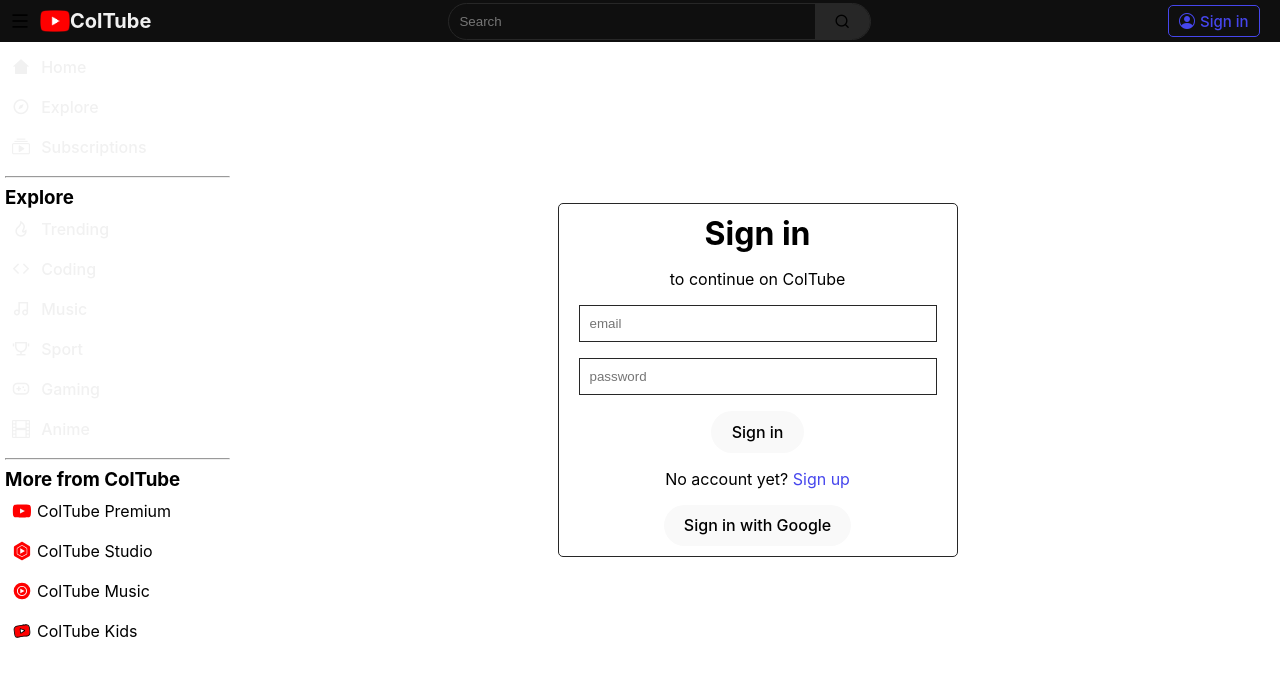
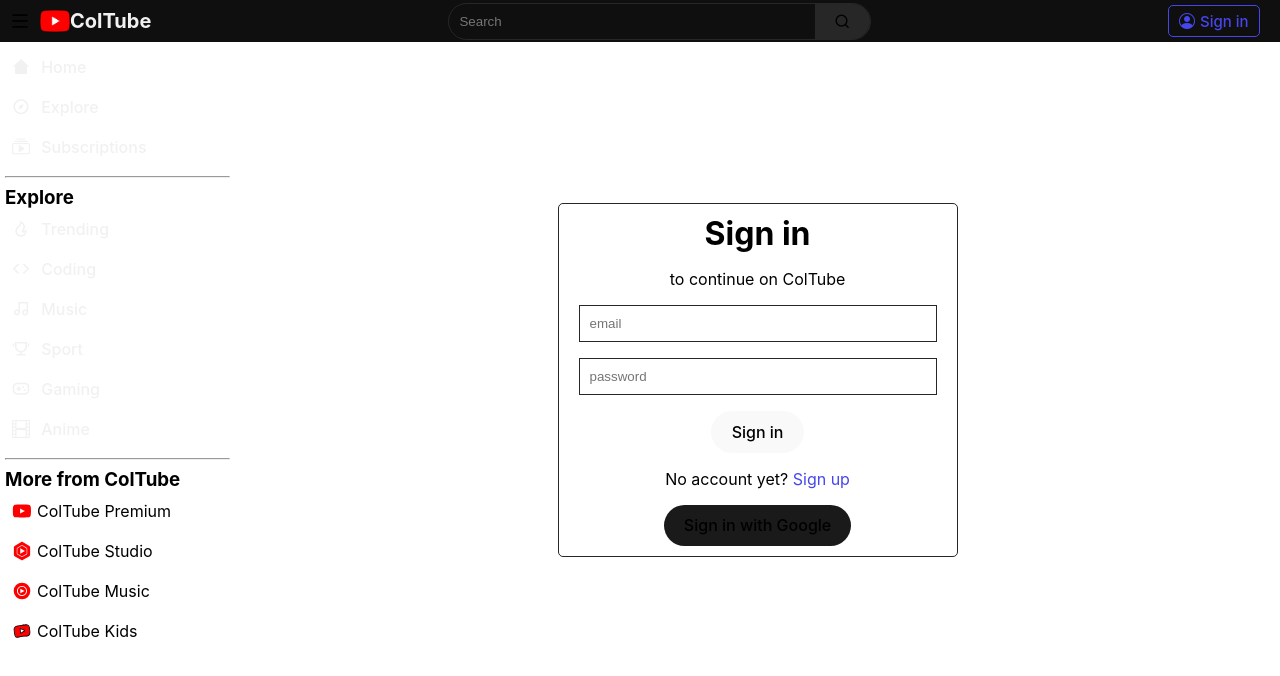
Before and after one commit to ColTheDeveloper/ColTube, a React (Vite) app in the folder frontend/: page /auth in a window 1280 px wide. Shown: the top 676 px of the page. Built offline with nearby package versions, Linux system fonts and the light colour scheme.

Commit message:
edited the auth button

```diff
--- a/frontend/src/index.css
+++ b/frontend/src/index.css
@@ -35,7 +35,7 @@
   margin: 0;
 }
 
-button {
+button,.btn {
   border-radius: 50rem;
   border: 1px solid transparent;
   padding: 0.6em 1.2em;
@@ -46,7 +46,7 @@
   cursor: pointer;
   transition: border-color 0.25s;
 }
-button:hover {
+button:hover,.btn:hover {
   border-color: #646cff;
 }
 button:focus,
--- a/frontend/src/pages/Auth/Auth.tsx
+++ b/frontend/src/pages/Auth/Auth.tsx
@@ -60,7 +60,6 @@
     }
     const signinWithGoogle=async()=>{
         signInWithPopup(auth,provider).then((result)=>{
-            console.log(result)
             axios.post(`${import.meta.env.VITE_API_URL}/auth/google`,{
                 name:result.user.displayName,
                 email:result.user.email,
@@ -123,7 +122,7 @@
 
                         <button type="submit">Sign in</button>
                         <p className="signing-text">No account yet?<span onClick={()=>setIsSigninForm(false)}> Sign up</span></p>
-                        <button  onClick={()=>signinWithGoogle()}>Sign in with Google</button>
+                        <p className="btn"  onClick={()=>signinWithGoogle()}>Sign in with Google</p>
                     </form>
                 :
 
@@ -160,7 +159,7 @@
 
                         <button type="submit">Sign up</button>
                         <p className="signing-text">Already had an account?<span onClick={()=>setIsSigninForm(true)}> Sign in</span></p>
-                        <button  onClick={()=>signinWithGoogle()}>Sign in with Google</button>
+                        <p className="btn"  onClick={()=>signinWithGoogle()}>Sign in with Google</p>
                     </form>
                 }
             </div>
```
